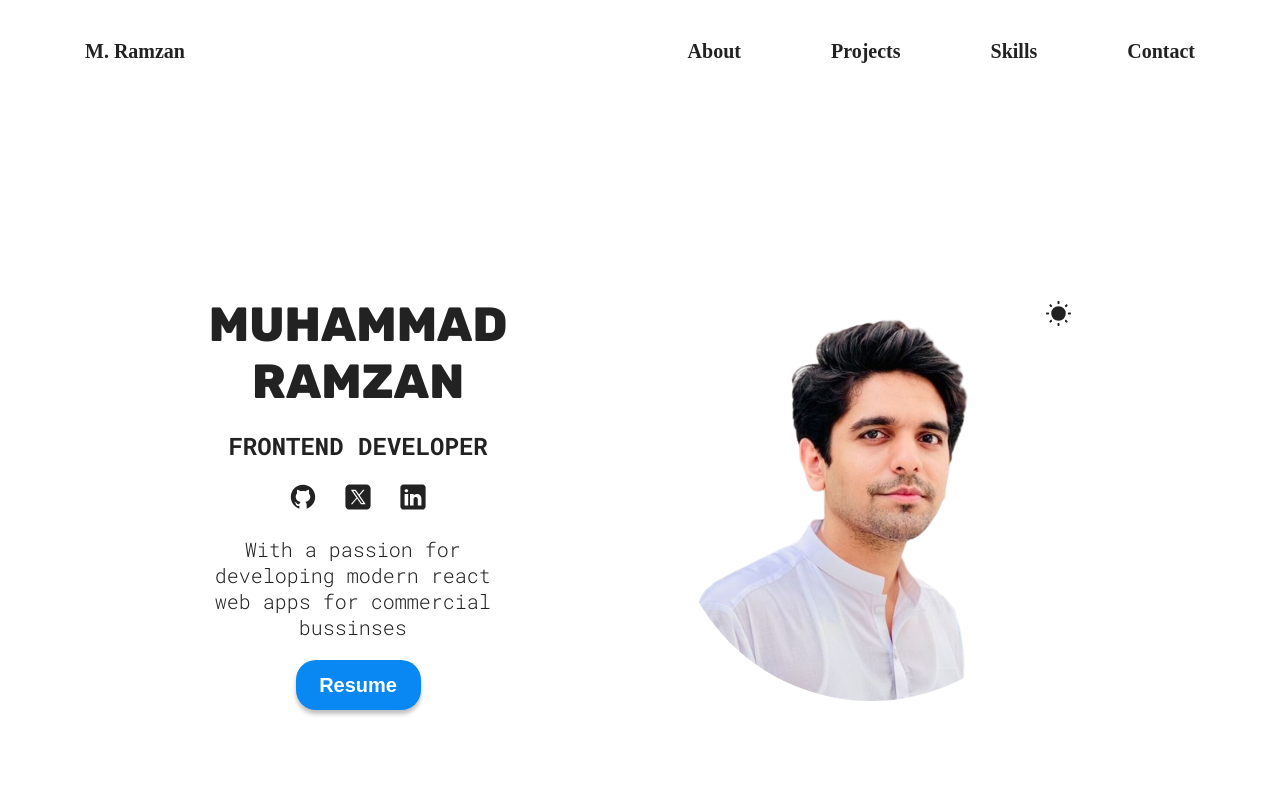
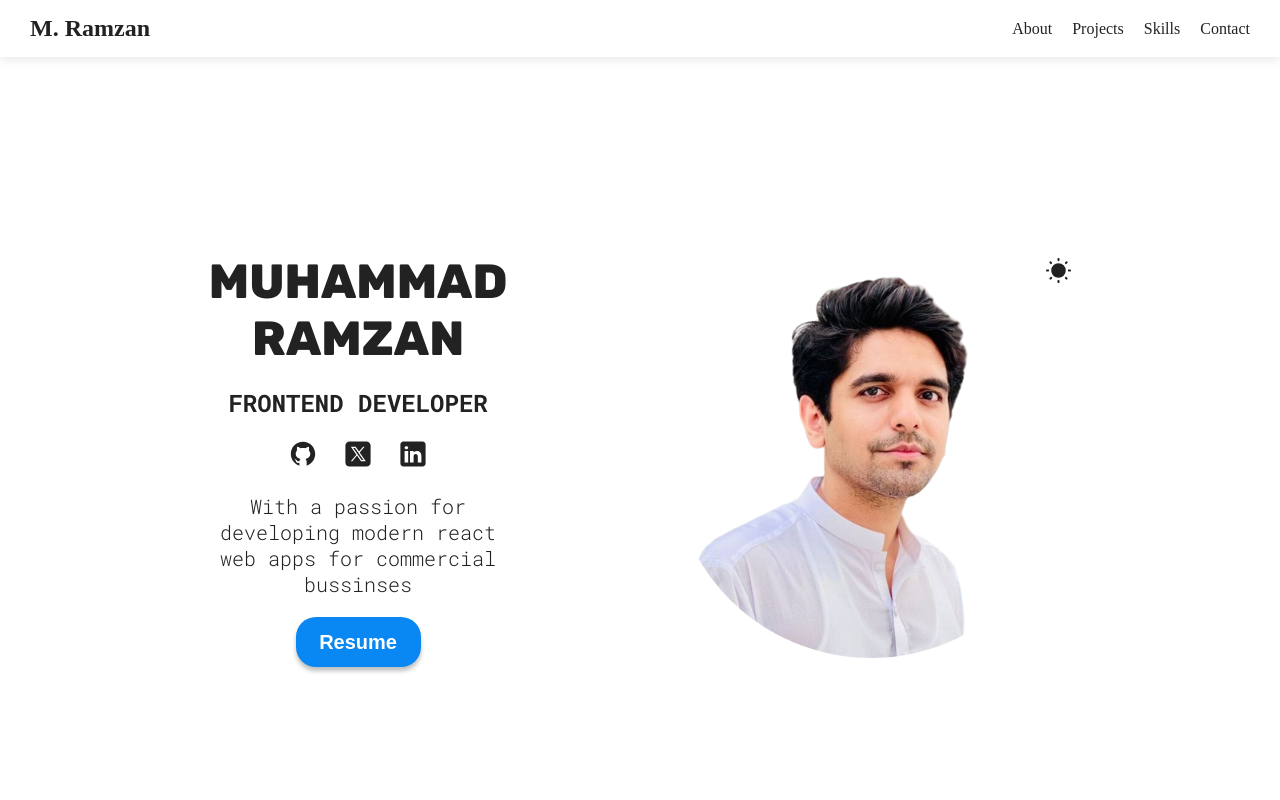
Before and after one commit to qazimian/ramzan, a React (Vite) app: page / in a window 1280 px wide. Shown: the top 800 px of the page. Built offline with nearby package versions, Linux system fonts and the light colour scheme.

Commit message:
responseive navbar with side bar is updated

```diff
--- a/src/App.css
+++ b/src/App.css
@@ -1,3 +1,4 @@
+
 :root {
   --background-color: #fff;
   --btn-color: #0987f2;
@@ -23,7 +24,7 @@ body {
   color: var(--text-color);
   display: flex;
   justify-content: center;
-  margin: 60px auto;
+  margin: 20px auto;
 }
 
 #root {
@@ -74,6 +75,9 @@ html {
 }
 
 @media (width >=800px) {
+  body{
+    margin: 0px;
+  }
   #root{
     gap: 100px;
   }
@@ -93,6 +97,7 @@ html {
   }
 }
 @media (width >=1200px) {
+
   #root{
     gap: 200px;
   }
--- a/src/sections/Hero/HeroStyle.module.css
+++ b/src/sections/Hero/HeroStyle.module.css
@@ -6,8 +6,9 @@
   text-align: center;
   height: 100dvh;
   min-height: 500px;
-  margin-top: -180px;
-  margin-bottom: -100px;
+  margin-top: 60px;
+  margin-bottom: 0px;
+
 }
 
 .container span {
@@ -71,6 +72,7 @@
 
 .description {
   max-width: 24ch;
+  align-self: center;
 }
 
 .info {
--- a/src/sections/Navbar/Navbar.jsx
+++ b/src/sections/Navbar/Navbar.jsx
@@ -1,26 +1,62 @@
-import React from "react";
+import React, { useState } from "react";
 import style from "./NavbarStyle.module.css";
 
 const Navbar = () => {
+  const [isOpen, setIsOpen] = useState(false);
+
+  const toggleNavbar = () => {
+    setIsOpen(!isOpen);
+  };
+
+  const closeNavbar = () => {
+    setIsOpen(false);
+  };
+
   return (
-    <nav className={style.container} id="navbar">
-      <div className={style.logo}><a href="#hero">M. Ramzan</a></div>
-      <div>
-        <ul className={style.navLinks}>
+    <nav className={style.container}>
+      <div className={style.logo}>
+        <a href="#hero" onClick={closeNavbar}>M. Ramzan</a>
+      </div>
+      <ul className={style.navLinks}>
+        <li>
+          <a href="#about">About</a>
+        </li>
+        <li>
+          <a href="#projects">Projects</a>
+        </li>
+        <li>
+          <a href="#skills">Skills</a>
+        </li>
+        <li>
+          <a href="#contact">Contact</a>
+        </li>
+      </ul>
+
+      {/* hamburger ICon */}
+      <div className={style.hamburger} onClick={toggleNavbar}>
+        <span className={style.bar}></span>
+        <span className={style.bar}></span>
+        <span className={style.bar}></span>
+      </div>
+
+      {/* sidebar menu */}
+      <div className={`${style.sidebar} ${isOpen ? style.show : ""}`}>
+        <ul>
           <li>
-            <a href="#about">About </a>
+            <a href="#about">About</a>
           </li>
           <li>
-            <a href="#projects"> Projects </a>
+            <a href="#projects">Project</a>
           </li>
           <li>
             <a href="#skills">Skills</a>
           </li>
           <li>
-            <a href="#contact"> Contact </a>
+            <a href="#contact">Contact</a>
           </li>
         </ul>
       </div>
+      {isOpen && <div className={style.overlay} onClick={closeNavbar}></div>}
     </nav>
   );
 };
--- a/src/sections/Navbar/NavbarStyle.module.css
+++ b/src/sections/Navbar/NavbarStyle.module.css
@@ -1,42 +1,108 @@
+* {
+  box-sizing: border-box;
+}
 .container {
-  display: flex;
-  justify-content: space-between;
-  align-items: start;
-  position: sticky;
+  position: fixed;
+  top: 0;
+  left: 0;
+  width: 100%;
+  max-width: 100%;
+  overflow-x: hidden;
   z-index: 1000;
-  top: 0;
   background-color: var(--background-color);
-  padding: 20px;
-  margin-top: -40px;
-}
-
-.navLinks {
   display: flex;
   justify-content: space-between;
   align-items: center;
-  gap: 90px;
-  text-decoration: none;
-  list-style: none;
-  padding: 0;
-  margin: 0;
+  padding: 15px 30px;
+  box-shadow: 0 2px 10px rgba(0, 0, 0, 0.1); /* optional subtle shadow */
 }
-.logo a,
-.navLinks li a {
-  text-decoration: none;
+.logo a {
+  font-size: 1.5rem;
   font-weight: bold;
-  transition: color 0.3s ease;
   color: var(--text-color);
-  font-size: 20px;
-  border-bottom: 2px solid transparent;
-  transition: border-color 0.3s ease;
   text-decoration: none;
 }
-.logo a:hover {
-  color: var(--text-color);
-  border-bottom: 2px solid var(--text-color);
+
+ul {
+  display: flex;
+  flex-wrap: wrap; /* Allows items to move to next line if needed */
+  gap: 20px; /* Reduce gap */
+  list-style: none;
+  margin: 0;
+  padding: 0;
+  max-width: 100%;
+  overflow: hidden; /* Prevent overflow */
 }
 
-.navLinks li a:hover {
+ul li a {
+  text-decoration: none;
   color: var(--text-color);
-  border-bottom: 2px solid var(--text-color);
+  font-size: 1rem;
+  transition: color 0.3s ease;
 }
+
+ul li a:hover {
+  color: var(--btn-color);
+}
+
+.hamburger {
+  display: none;
+  flex-direction: column;
+  gap: 5px;
+  cursor: pointer;
+}
+
+.bar {
+  width: 25px;
+  height: 3px;
+  background-color: var(--text-color);
+  transition: 0.3s;
+}
+
+.sidebar {
+  position: fixed;
+  top: 0;
+  right: -0250px;
+  width: 250px;
+  height: 100vh;
+  background: #222;
+  padding: 60px 20px;
+  transition: right 0.3s ease;
+  z-index: 20;
+}
+.sidebar.show {
+  right: 0;
+}
+.sidebar ul {
+  list-style: none;
+  display: flex;
+  flex-direction: column;
+  gap: 20px;
+}
+
+.sidebar ul li a {
+  color: white;
+  text-decoration: none;
+  font-size: 18px;
+}
+
+/* Overlay */
+.overlay {
+  position: fixed;
+  top: 0;
+  left: 0;
+  width: 100%;
+  height: 100%;
+  background-color: rgba(0, 0, 0, 0.5);
+  z-index: 15;
+}
+
+@media (max-width: 768px) {
+  .navLinks {
+    display: none;
+  }
+
+  .hamburger {
+    display: flex;
+  }
+}
```
Also changed, not shown: src/assets/todo-app.png (added).
